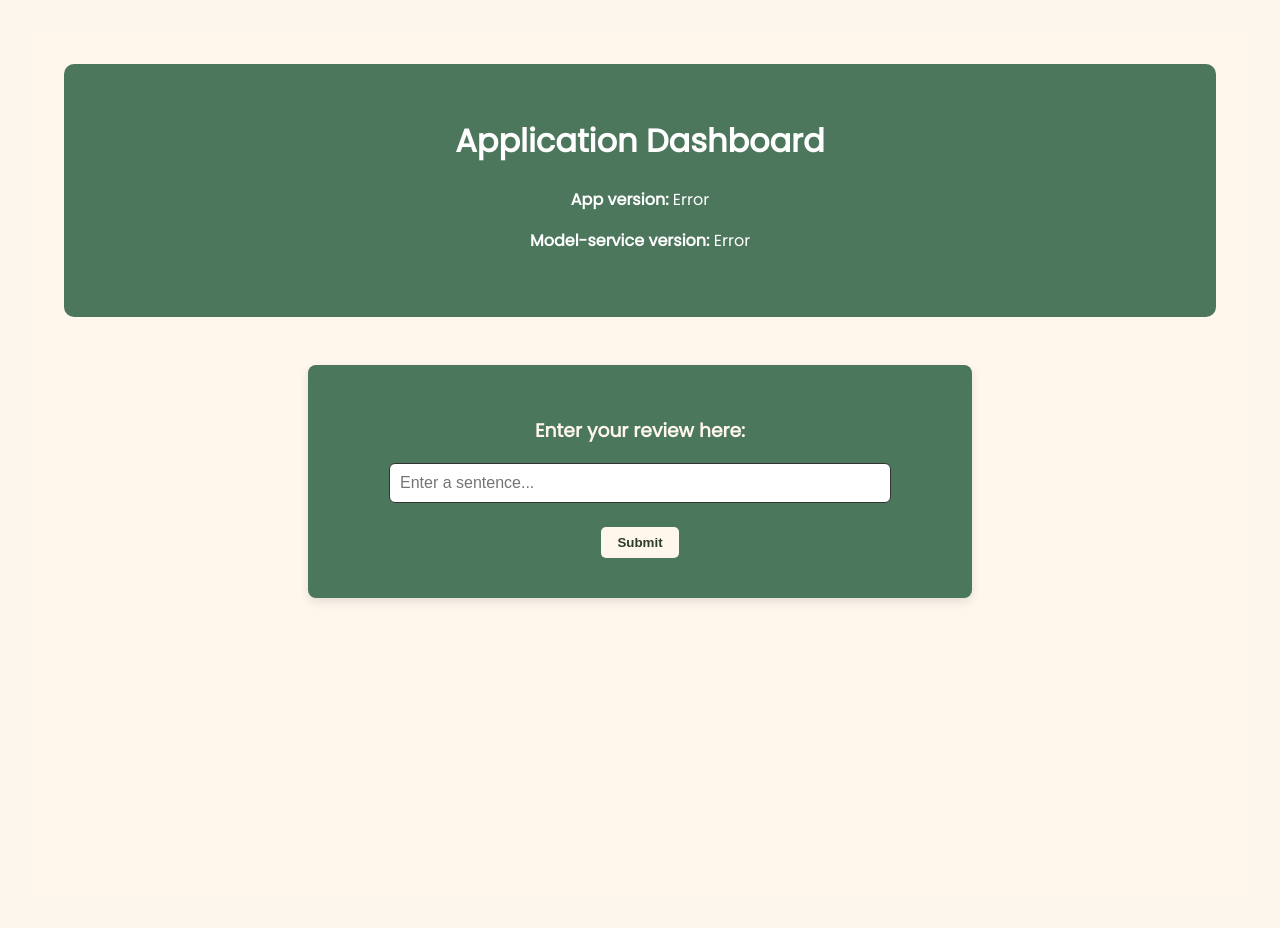
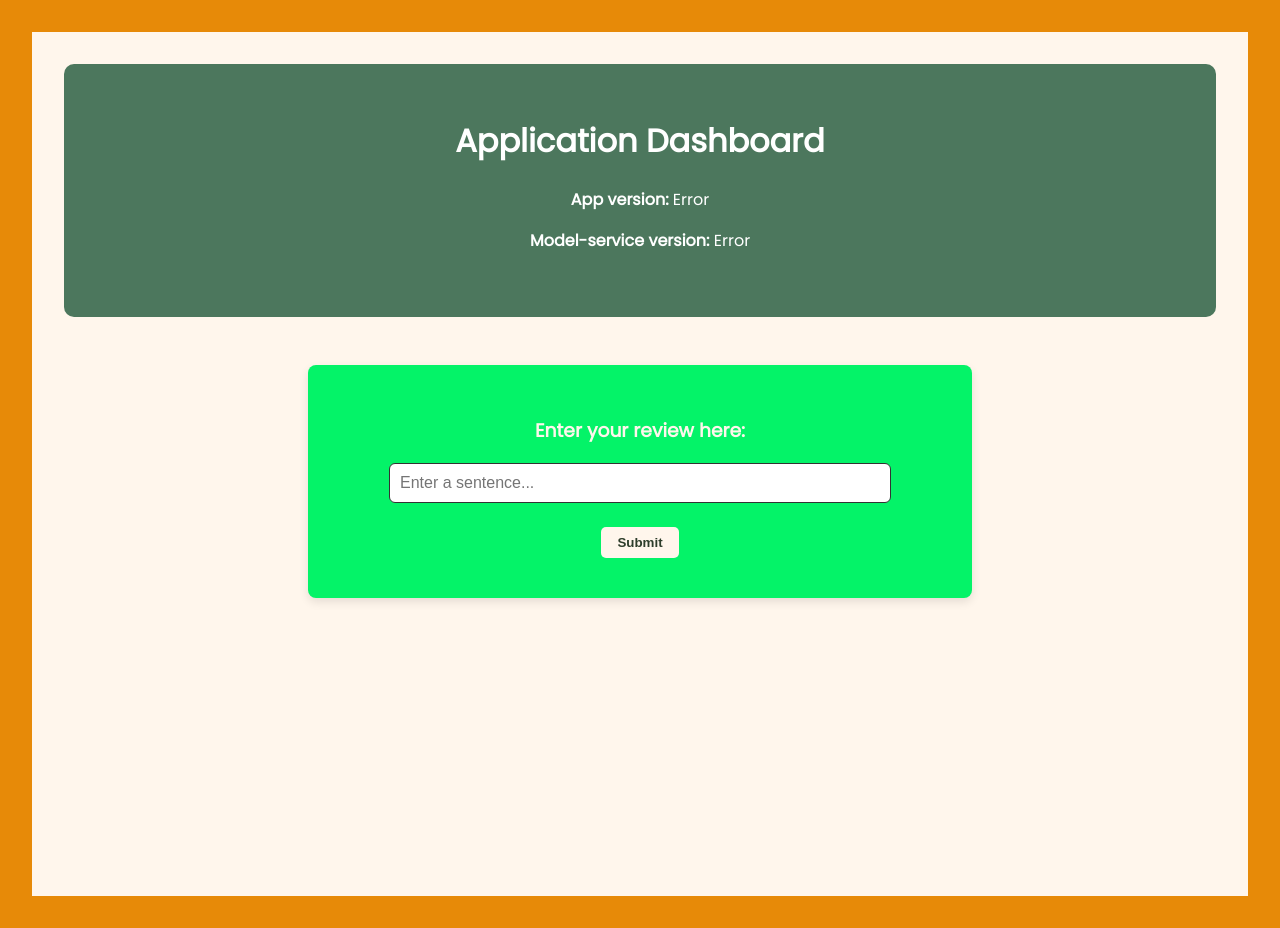
Before and after one commit to remla2025-team19/app-frontend, a React (Vite) app: page / in a window 1280 px wide. Built offline with nearby package versions, Linux system fonts and the light colour scheme; no server answers; the HTML template or start-up script is replaced by a standard one.

Commit message:
Change setup for new release

```diff
--- a/src/index.css
+++ b/src/index.css
@@ -1,5 +1,5 @@
 .query-box {
-    background-color: #4b775d;
+    background-color: #04f368;
     border-radius: 8px;
     padding: 2rem;
     max-width: 600px;
@@ -36,7 +36,7 @@
 
   body {
     font-family: 'Poppins', sans-serif;
-    background-color: #fdf6ec;
+    background-color: #e78a08;
     color: #1e1e1e;
     margin: 0;
     padding: 2rem;
```
